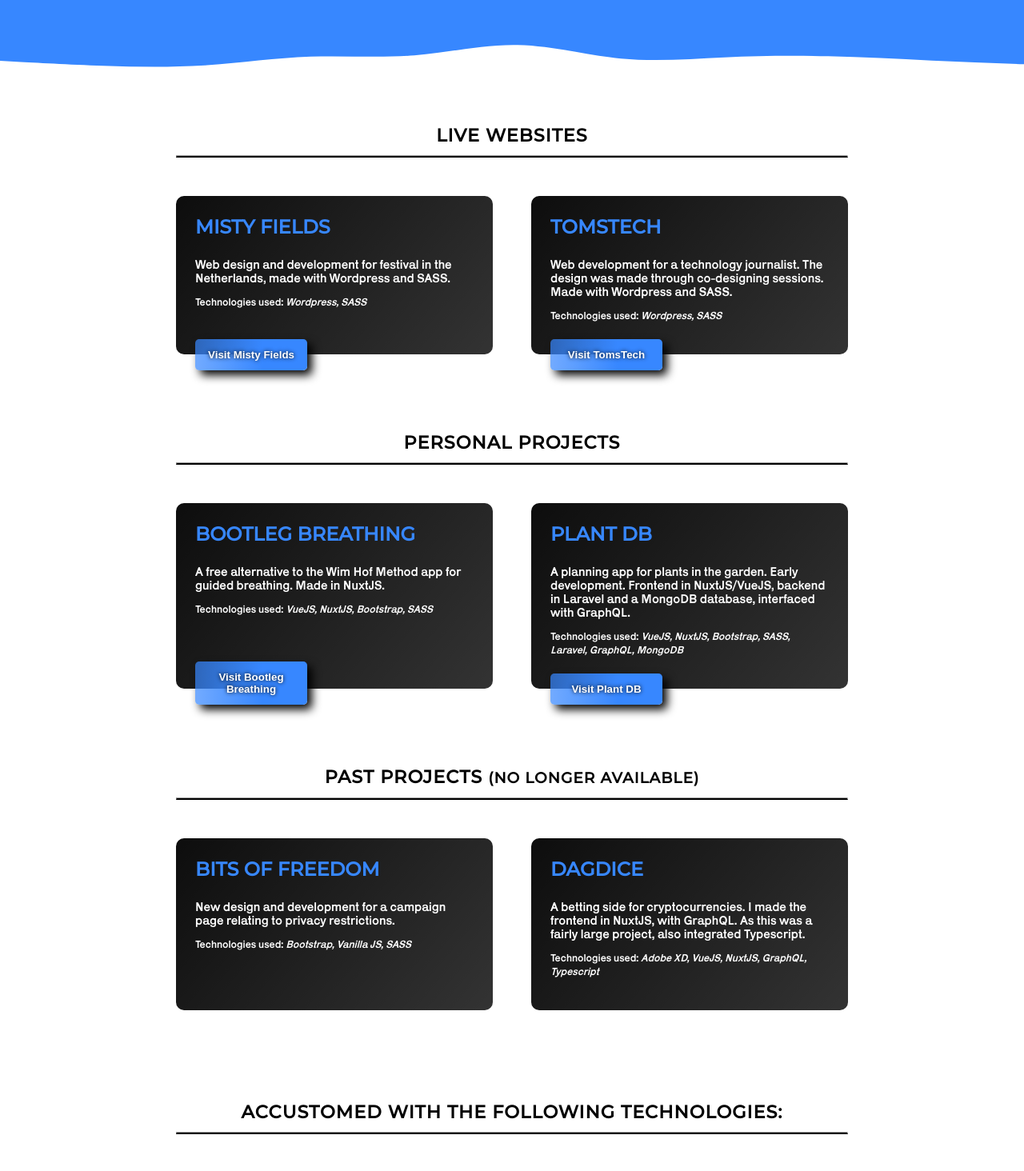
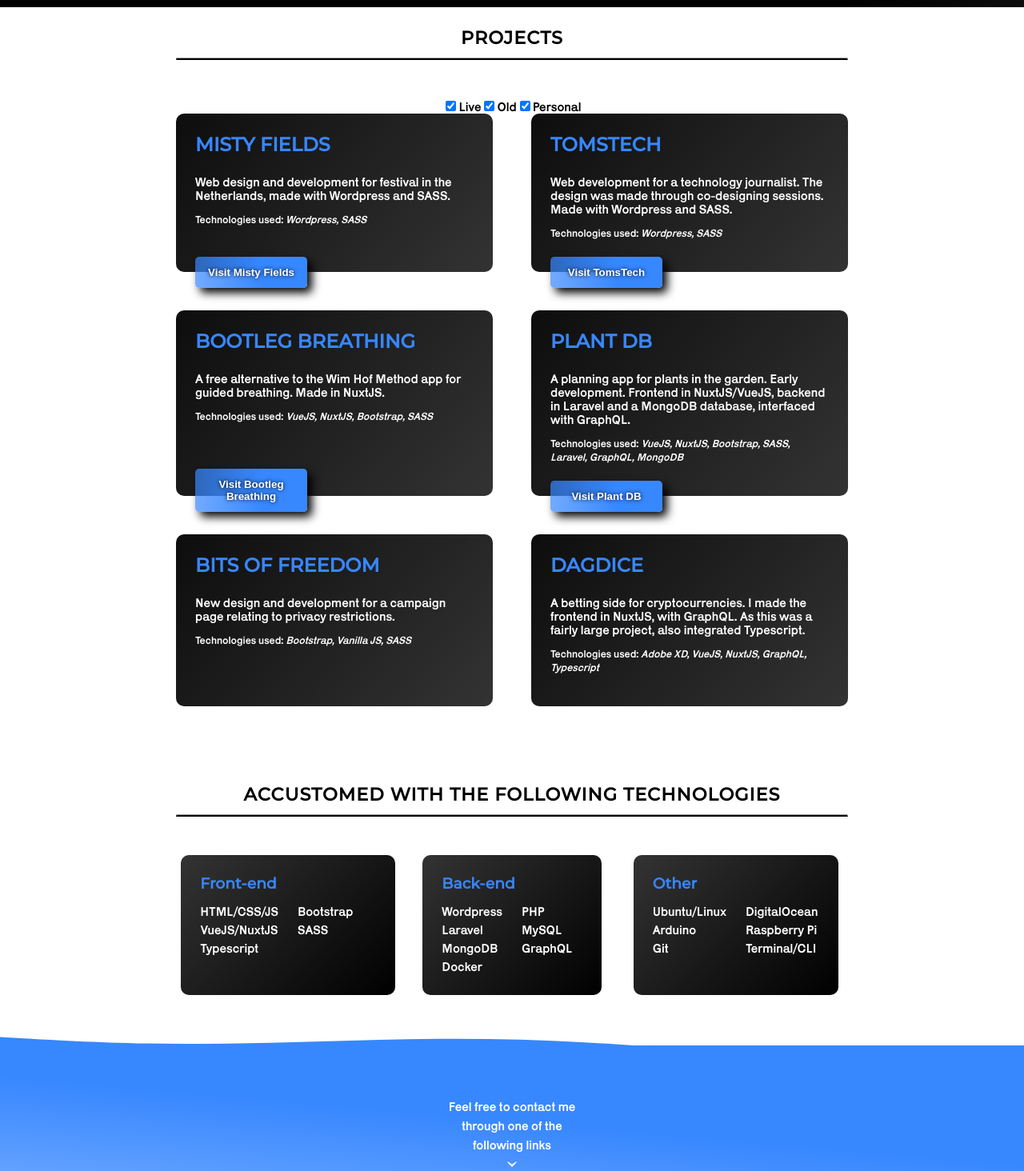
Before and after one commit to Username9001/wubbelsweb, a Nuxt app: page /portfolio in a window 1280 px wide. Shown: the part 700-2164 px from the top of the page at 80% size. Built offline with nearby package versions, Linux system fonts and the light colour scheme.

Commit message:
added filter

```diff
--- a/assets/css/main.scss
+++ b/assets/css/main.scss
@@ -79,11 +79,13 @@
 }
 
 .header {
-  background: linear-gradient(10deg, $blue 40%, rgba(55,135,255,0.5));
+  background: linear-gradient(45deg, #000 40%, rgba(255, 255, 255, 1));
+  background-size: 400% 400%;
   margin: auto;
   padding: 48px 0;
   // color: rgba(0, 0, 0, 0.8);
   color: #fff;
+  // animation: gradient 8s ease infinite;
   h1, h3 {
     padding: 6px;
     font-family: 'Montserrat';
@@ -359,6 +361,19 @@
   100%{background-position:0% 39%}
 }
 
+
+@keyframes gradient {
+	0% {
+		background-position: 0% 50%;
+	}
+	50% {
+		background-position: 100% 50%;
+	}
+	100% {
+		background-position: 0% 50%;
+	}
+}
+
 // PAGE TRANSITIONS
 .page-enter-active,
 .page-leave-active {
--- a/pages/portfolio.vue
+++ b/pages/portfolio.vue
@@ -17,35 +17,29 @@
           </button>
         </a>
       </div>
-      <div id="header-wave">
+      <!-- <div id="header-wave">
         <svg viewBox="0 0 2200 120" width="2200" height="120" xmlns="http://www.w3.org/2000/svg" xmlns:xlink="http://www.w3.org/1999/xlink" version="1.1"><path d="M0 68L21.5 69.2C43 70.3 86 72.7 129.2 74.2C172.3 75.7 215.7 76.3 258.8 73.5C302 70.7 345 64.3 388.2 62.8C431.3 61.3 474.7 64.7 517.8 61.2C561 57.7 604 47.3 647 48.2C690 49 733 61 776.2 65.2C819.3 69.3 862.7 65.7 905.8 63.7C949 61.7 992 61.3 1035.2 62.3C1078.3 63.3 1121.7 65.7 1164.8 67.7C1208 69.7 1251 71.3 1294.2 72.8C1337.3 74.3 1380.7 75.7 1423.8 77.5C1467 79.3 1510 81.7 1553 74.3C1596 67 1639 50 1682.2 46.2C1725.3 42.3 1768.7 51.7 1811.8 56C1855 60.3 1898 59.7 1941.2 56.5C1984.3 53.3 2027.7 47.7 2070.8 51.2C2114 54.7 2157 67.3 2178.5 73.7L2200 80L2200 0L2178.5 0C2157 0 2114 0 2070.8 0C2027.7 0 1984.3 0 1941.2 0C1898 0 1855 0 1811.8 0C1768.7 0 1725.3 0 1682.2 0C1639 0 1596 0 1553 0C1510 0 1467 0 1423.8 0C1380.7 0 1337.3 0 1294.2 0C1251 0 1208 0 1164.8 0C1121.7 0 1078.3 0 1035.2 0C992 0 949 0 905.8 0C862.7 0 819.3 0 776.2 0C733 0 690 0 647 0C604 0 561 0 517.8 0C474.7 0 431.3 0 388.2 0C345 0 302 0 258.8 0C215.7 0 172.3 0 129.2 0C86 0 43 0 21.5 0L0 0Z" stroke-linecap="round" stroke-linejoin="miter"></path></svg>
-      </div>
+      </div> -->
       <div id="main" class="main">
           <h3 class="grid-title">
-            Live websites
+            Projects
             <hr>
           </h3>
+          <ul class="options">
+            <input v-model="grid_filter_live" type="checkbox">
+            <label for="grid_filter_live">Live</label>
+            <input v-model="grid_filter_old" type="checkbox">
+            <label for="grid_filter_live">Old</label>
+            <input v-model="grid_filter_personal" type="checkbox">
+            <label for="grid_filter_live">Personal</label>
+          </ul>
           <ul class="project-grid">
-              <Project v-for="project in live_projects" :key="project.title" :project="project" />
+              <Project v-if="grid_filter_live" v-for="project in live_projects" :key="project.title" :project="project" />
+              <Project v-if="grid_filter_personal" v-for="project in personal_projects" :key="project.title" :project="project" />
+              <Project v-if="grid_filter_old" v-for="project in old_projects" :key="project.title" :project="project" />
           </ul>
           <h3 class="grid-title">
-            Personal Projects
-            <hr>
-          </h3>
-          <ul class="project-grid">
-              <Project v-for="project in personal_projects" :key="project.title" :project="project" />
-          </ul>
-          <h3 class="grid-title">
-            Past Projects
-            <small>(no longer available)</small>
-            <hr>
-          </h3>
-          <ul class="project-grid">
-              <Project v-for="project in old_projects" :key="project.title" :project="project" />
-          </ul>
-          <br>
-          <h3 class="grid-title">
-            Accustomed with the following technologies:
+            Accustomed with the following technologies
             <hr>
           </h3>
           <Technologies :technologies="technologies" />
@@ -139,6 +133,10 @@
           ],
         }
       },
+      // GRID FILTER
+      grid_filter_live: true,
+      grid_filter_old: true,
+      grid_filter_personal: true,
     }
   }
 }
```
